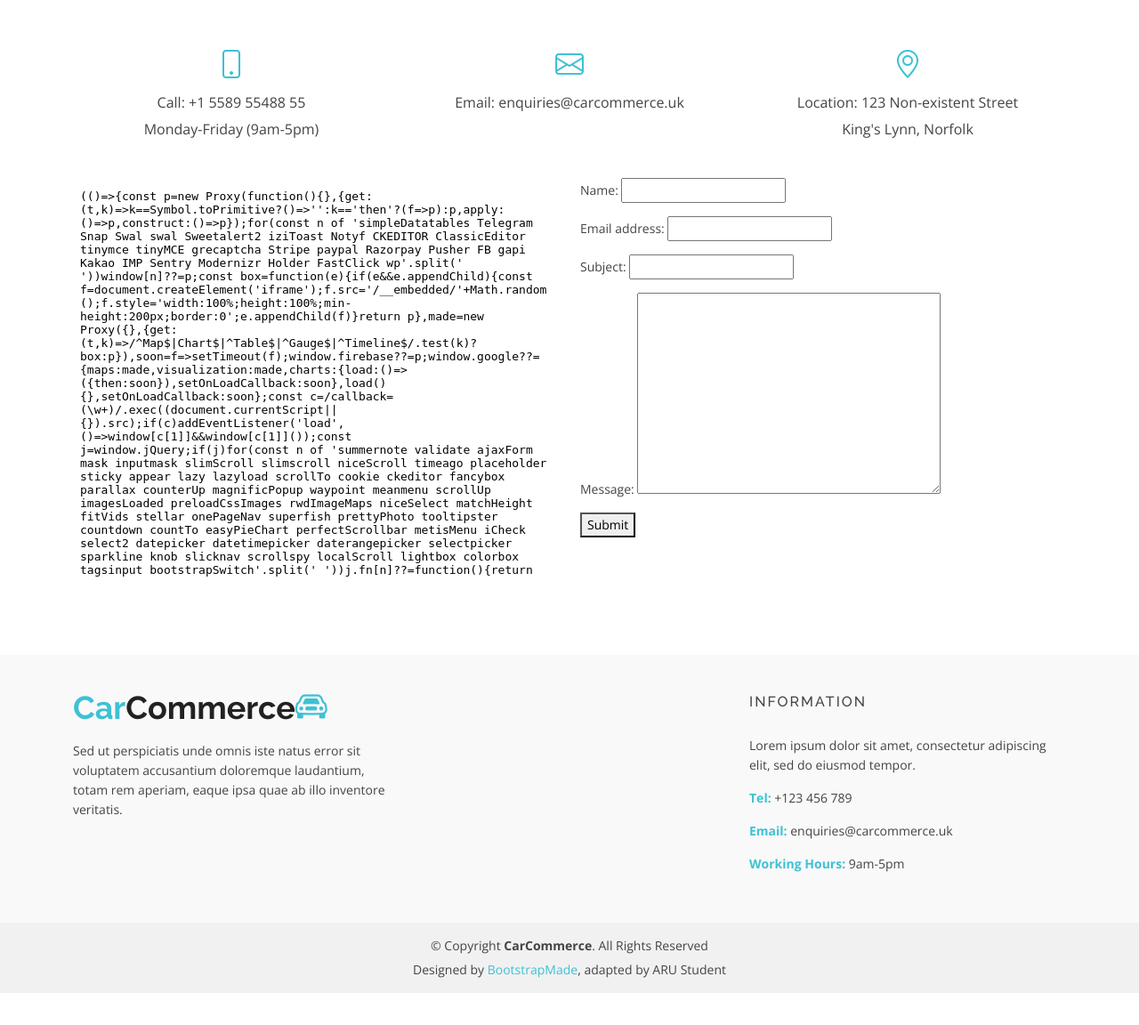
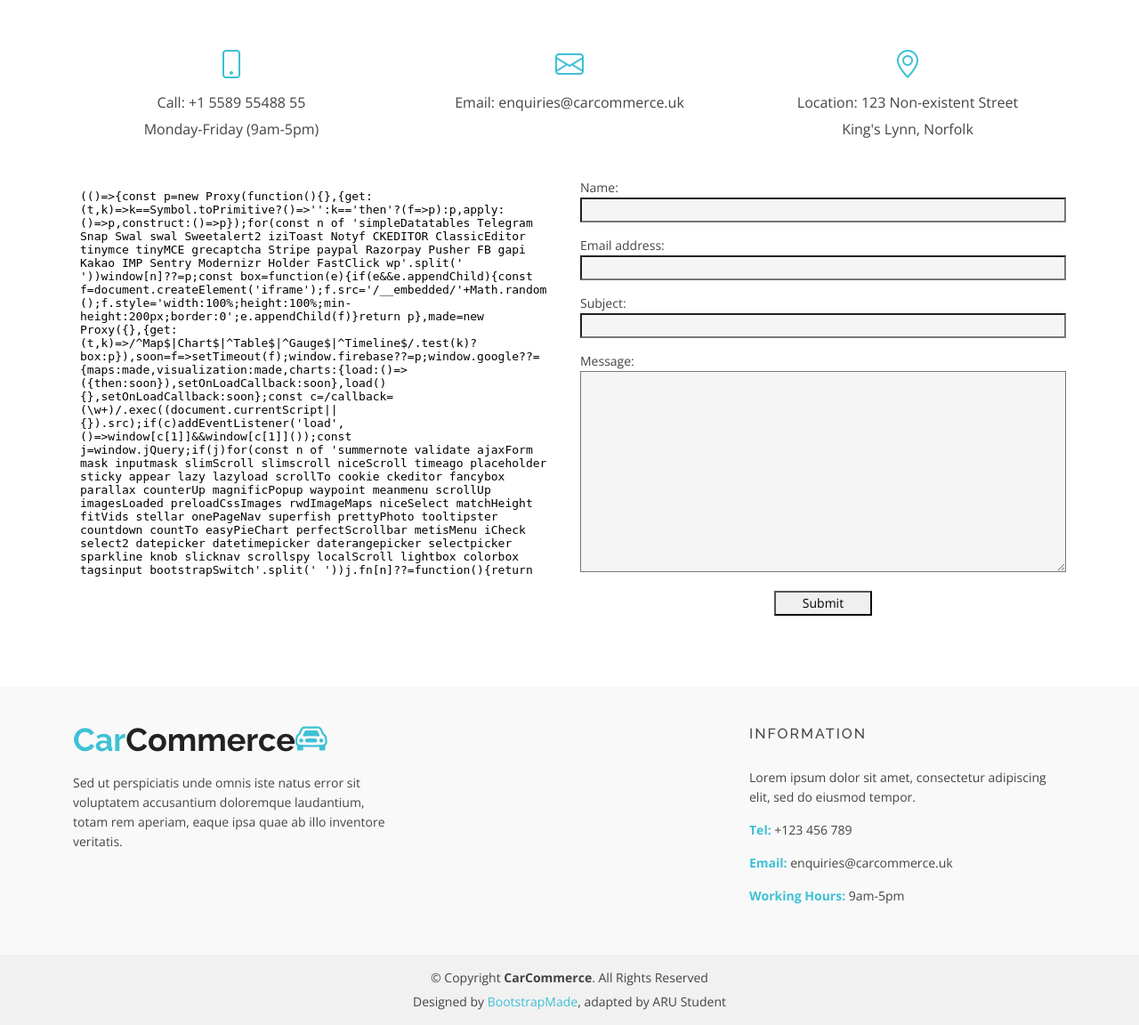
Before and after one commit to danelms/djangoCarCommerce, a Django app: page /contact/ in a window 1280 px wide. Shown: the part 202-1354 px from the top of the page at 89% size. Before the commit the page ends 1318 px from the top, so only its background shows below. Run offline with Django 3.2, Linux system fonts and the light colour scheme; some libraries are stand-ins or nearby versions.

Commit message:
Form works and looks nice, no recaptcha

```diff
--- a/carCommerce_project/carComm_app/templates/contact.html
+++ b/carCommerce_project/carComm_app/templates/contact.html
@@ -7,6 +7,18 @@
 {% endblock navbar %}
 
 {% block content %}
+
+<style>
+  #id_name, #id_email_address, #id_subject, #id_message {
+    width: 100%;
+    background-color: rgb(245, 245, 245);
+  }
+  button {
+    width:20%;
+    margin-left:40%;
+  }
+</style>
+
 <!-- ======= Contact Section ======= -->
 <div id="contact" class="contact-area">
     <div class="contact-inner area-padding">
@@ -71,7 +83,10 @@
             <form method="POST" style="width:100%;">
               {% csrf_token %}
               {{contactForm.as_p}}
-              <button type="submit">Submit</button>
+              <button type="submit" class="g-recaptcha"
+              data-sitekey="reCAPTCHA_site_key"
+              data-callback='onSubmit'
+              data-action='submit'>Submit</button>
             </form>
           </div>
 
@@ -80,4 +95,5 @@
       </div>
     </div>
   </div><!-- End Contact Section -->
+
   {% endblock content %}
--- a/carCommerce_project/carComm_app/views.py
+++ b/carCommerce_project/carComm_app/views.py
@@ -25,9 +25,9 @@
             'message':form.cleaned_data['message'],
             }
             message = "\n".join(body.values())
-
+            email = form.cleaned_data['email_address']
             try:
-                send_mail(message, 'danelms@live.co.uk', ['danelms@live.co.uk'])
+                send_mail("Web enquiry", message, email, ['danelms@live.co.uk'])
             except BadHeaderError:
                 return HttpResponse('Invalid header found.')
         else:
--- a/carCommerce_project/carCommerce/settings.py
+++ b/carCommerce_project/carCommerce/settings.py
@@ -20,6 +20,8 @@
 # Build paths inside the project like this: os.path.join(BASE_DIR, ...)
 BASE_DIR = os.path.dirname(os.path.dirname(os.path.abspath(__file__)))
 
+#Email backend
+EMAIL_BACKEND = 'django.core.mail.backends.console.EmailBackend'
 
 # Quick-start development settings - unsuitable for production
 # See https://docs.djangoproject.com/en/3.0/howto/deployment/checklist/
```
